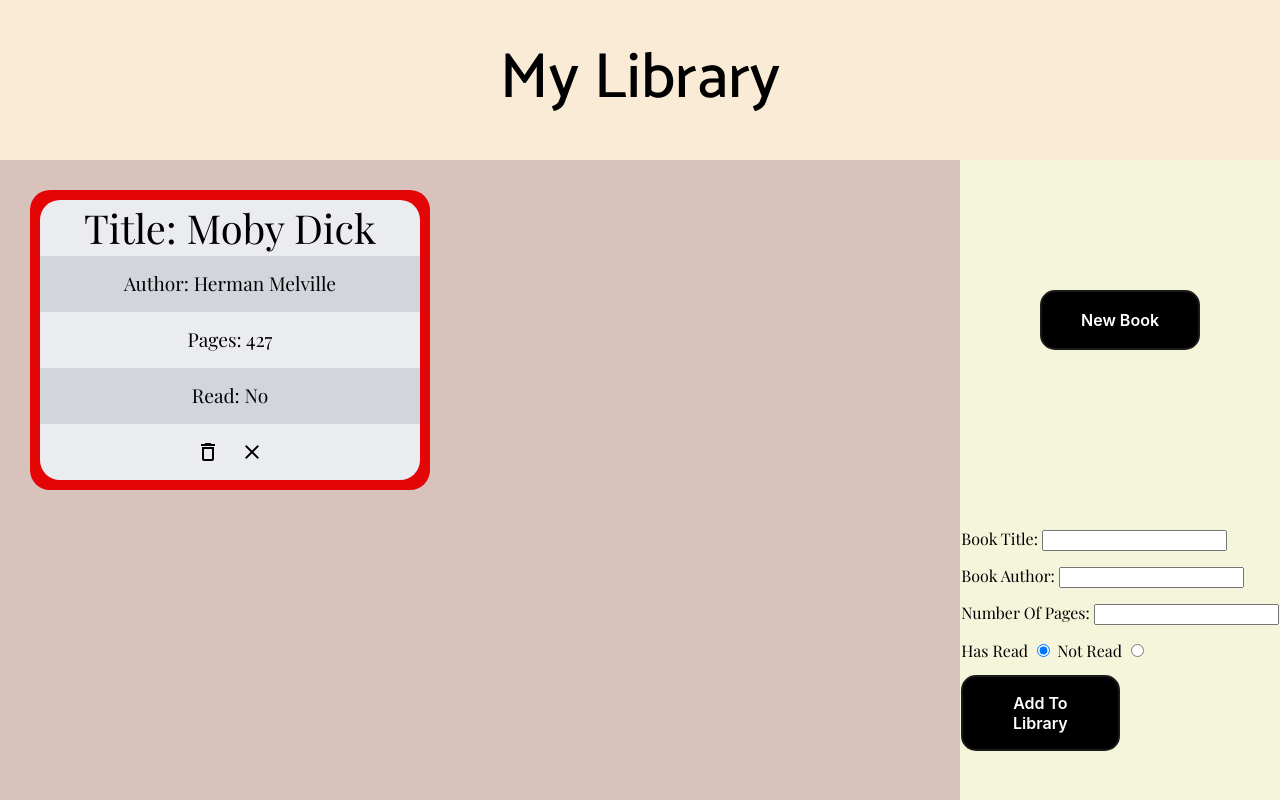
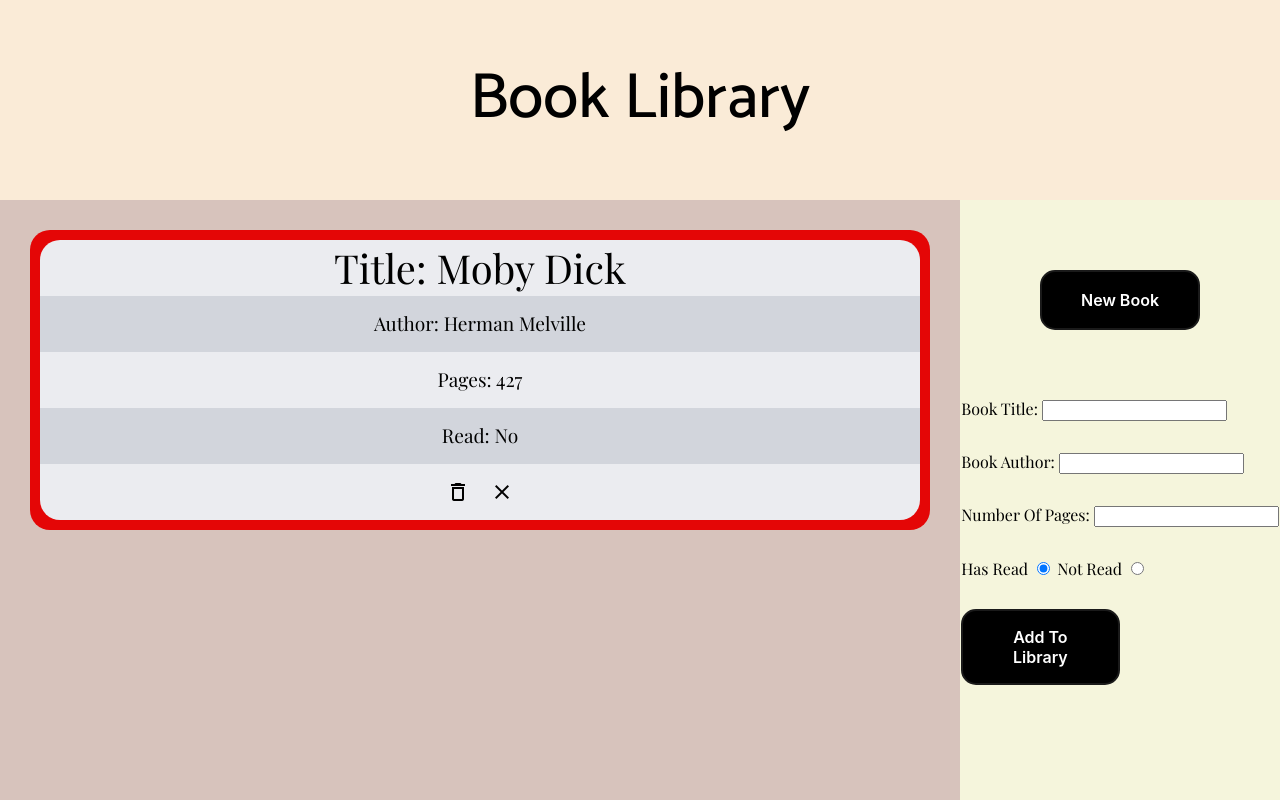
Before and after one commit to aaronkg1/book-library, a plain HTML site: page index.html in a window 1280 px wide. Both pictures are taken after a click on the button "New Book". Drawn offline with nearby package versions, Linux system fonts and the light colour scheme; a web font is replaced by a local one.

Commit message:
Changes to book sizes

```diff
--- a/index.html
+++ b/index.html
@@ -15,7 +15,7 @@
 <body>
    <div class="container">
         <div class="header">
-            <h1>My Library</h1>
+            <h1>Book Library</h1>
 
         </div>
         <div class="library">
--- a/styles.css
+++ b/styles.css
@@ -52,7 +52,7 @@ font-family: 'Catamaran', sans-serif;
 .container {
     display: grid;
     grid-template-columns: 3fr 1fr;
-    grid-template-rows: 2fr 4fr 4fr;
+    grid-template-rows: 2fr 2fr 4fr;
     height: 100vh;
     width: 100vw;
 }
@@ -72,9 +72,10 @@ font-family: 'Catamaran', sans-serif;
     background-color: rgb(215, 195, 188);
     padding: 30px;
     display: grid;
-    grid-template-columns: repeat(auto-fit, minmax(200px, 400px));
-    grid-auto-rows: minmax(150px, 300px);
+    grid-template-columns: repeat(auto-fit, minmax(500px, 1fr));
+    grid-auto-rows: minmax(250px, 300px);
     gap: 30px;
+    overflow: scroll;
 }
 
 .controls {
@@ -92,14 +93,14 @@ font-family: 'Catamaran', sans-serif;
     background-color: beige;
     display: flex;
     justify-content: center;
-    align-items: center;
+    align-items: baseline;
     font-family: 'Playfair Display', serif;
 }
 
 ul {
     display: flex;
     flex-direction: column;
-    gap: 1em;
+    gap: 2em;
 }
 
 
```
